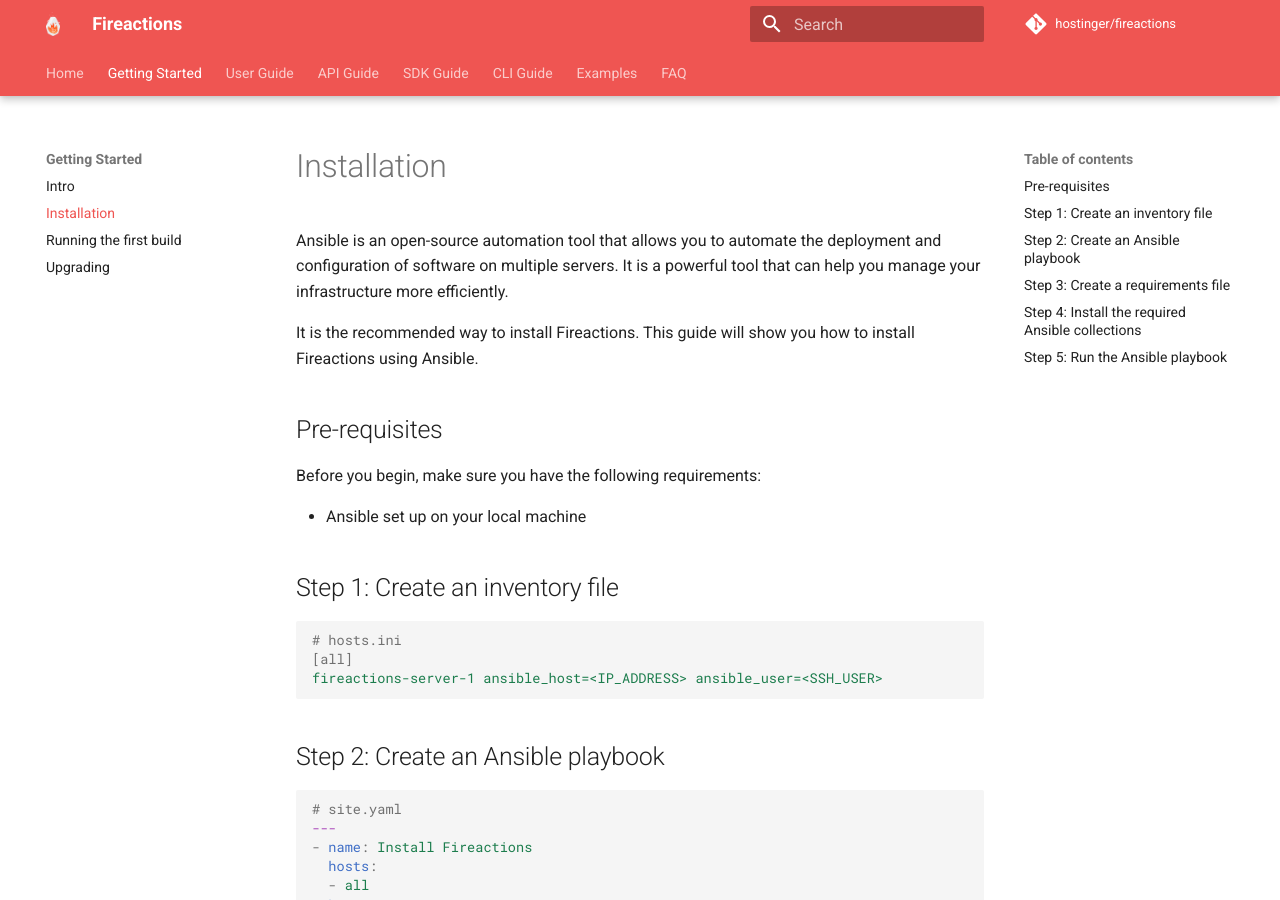
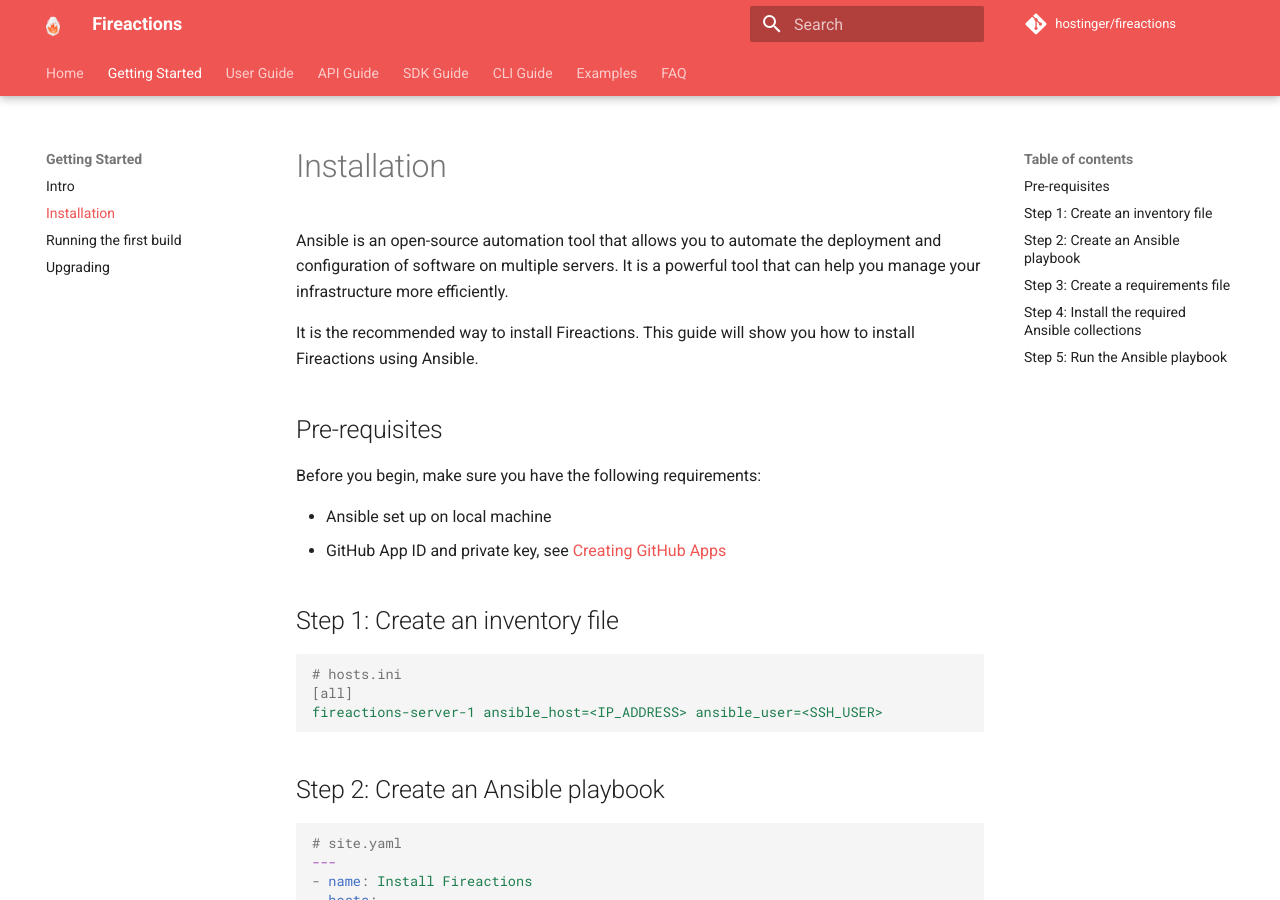
Before and after one commit to pathcl/fireactions, an MkDocs documentation site: the page built from docs/getting-started/installation.md, in a window 1280 px wide and 900 px high. Built offline with MkDocs 1.6.1 and Material for MkDocs 9.7.7, drawn with Linux system fonts in a browser that asks for light colours; comment, search, counter and statistics services are not loaded.

Commit message:
docs(getting-started): Update installation.md

```diff
--- a/docs/getting-started/installation.md
+++ b/docs/getting-started/installation.md
@@ -8,7 +8,8 @@
 
 Before you begin, make sure you have the following requirements:
 
-- Ansible set up on your local machine
+- Ansible set up on local machine
+- GitHub App ID and private key, see [Creating GitHub Apps](https://docs.github.com/en/apps/creating-github-apps)
 
 ## Step 1: Create an inventory file
 
```
Also changed, not shown: docs/getting-started/manual-installation.md (deleted, +0 -1 lines).
